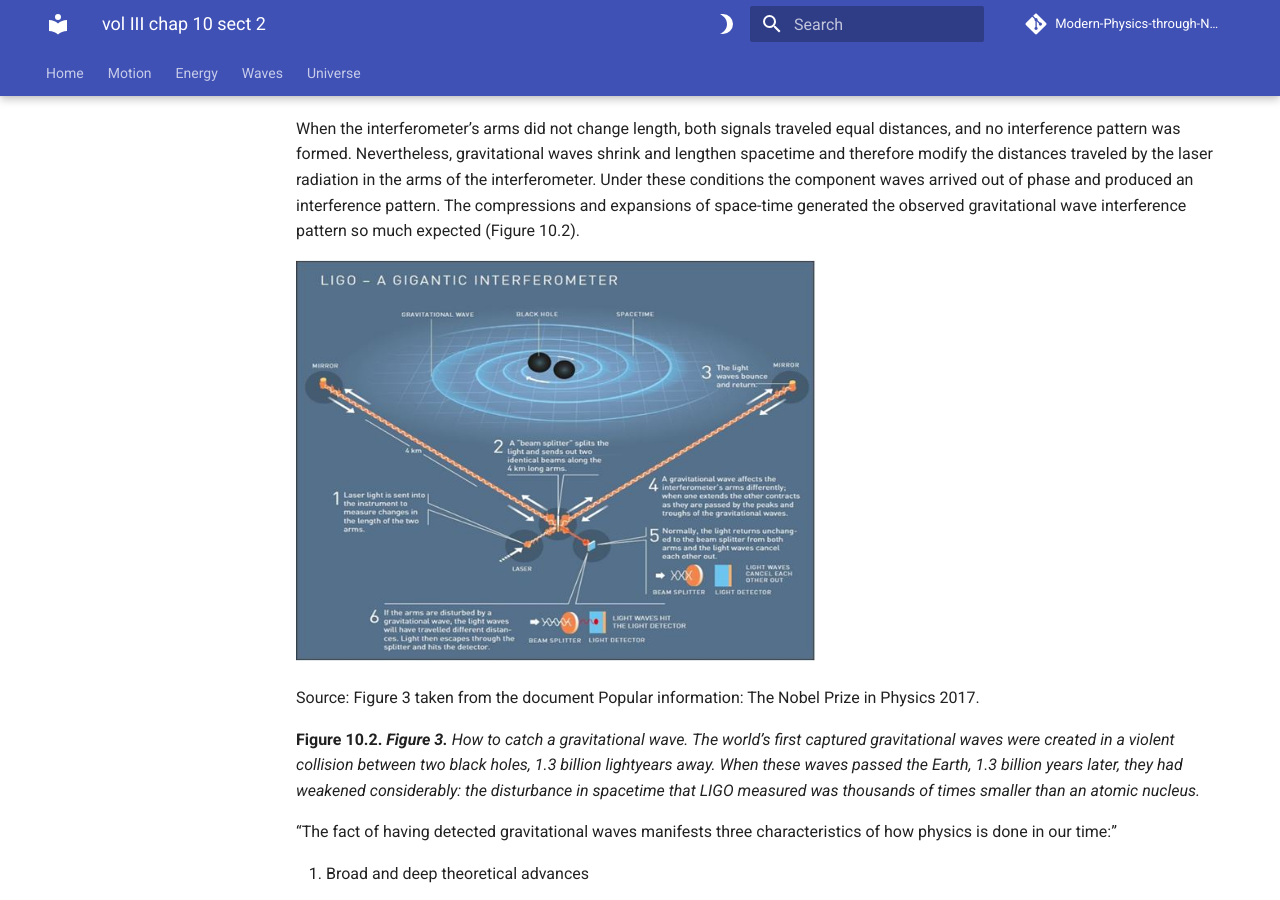
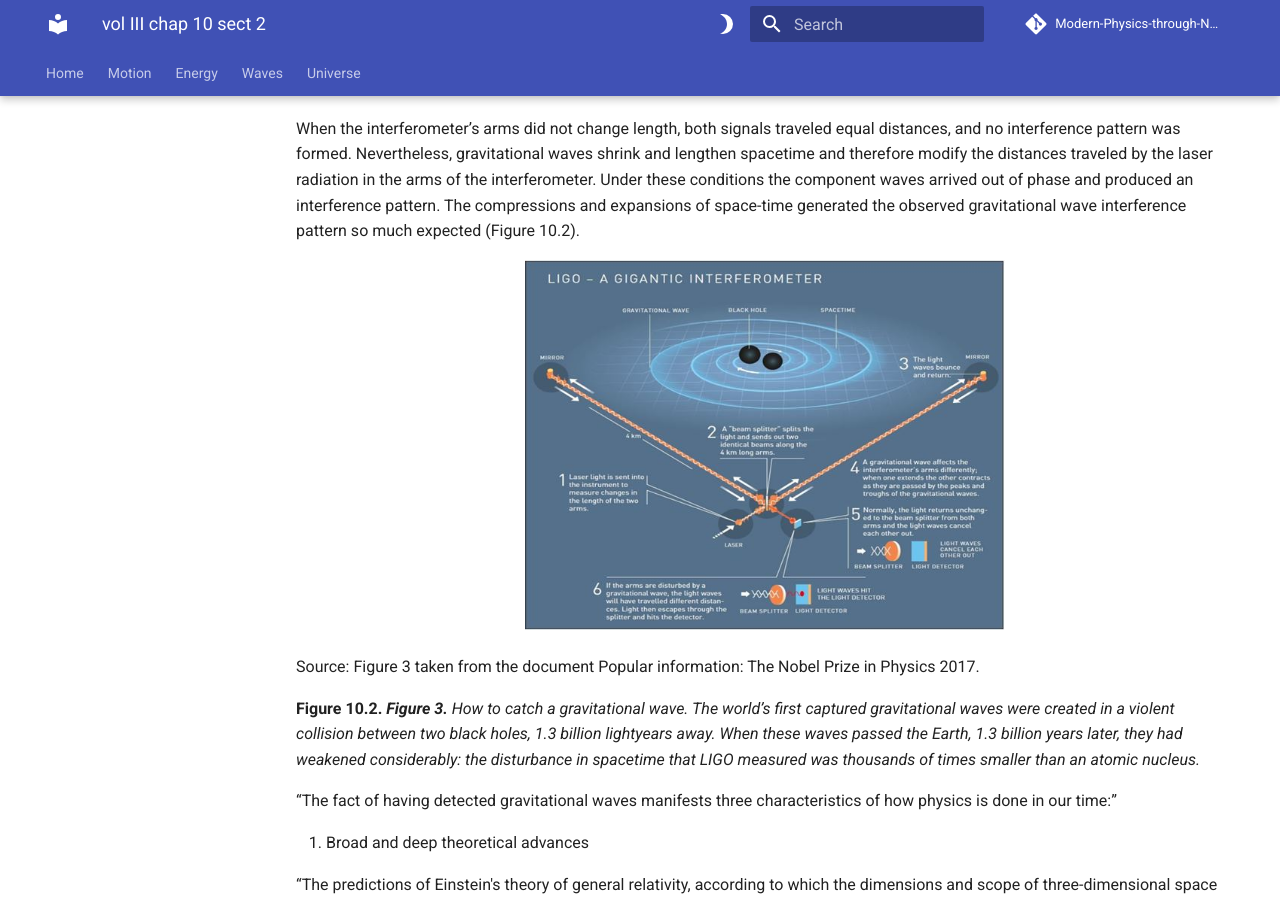
Before and after one commit to modphysnobel/modphysnobel.github.io, an MkDocs documentation site: the page built from docs/vol-III/vol-III-chap-10-sect-2.md, in a window 1280 px wide and 900 px high, scrolled down 1231 px. Built offline with MkDocs 1.6.1 and Material for MkDocs 9.7.7, drawn with Linux system fonts in a browser that asks for light colours; some web fonts are replaced; comment, search, counter and statistics services are not loaded.

Commit message:
Update vol-III-chap-10-sect-2.md

```diff
--- a/docs/vol-III/vol-III-chap-10-sect-2.md
+++ b/docs/vol-III/vol-III-chap-10-sect-2.md
@@ -55,7 +55,9 @@
 
 When the interferometer’s arms did not change length, both signals traveled equal distances, and no interference pattern was formed. Nevertheless, gravitational waves shrink and lengthen spacetime and therefore modify the distances traveled by the laser radiation in the arms of the interferometer. Under these conditions the component waves arrived out of phase and produced an interference pattern. The compressions and expansions of space-time generated the observed gravitational wave interference pattern so much expected (Figure 10.2).
 
-![Fig1](./figs/chap-10-sect-2-fig1.JPG){width="520"}
+<p align="center" width="100%">
+    <img width="480" src="https://github.com/modphysnobel/modphysnobel.github.io/blob/main/docs/vol-III/figs/chap-10-sect-2-fig1.JPG?raw=true">
+</p>
 
 Source: Figure 3 taken from the document Popular information: The Nobel Prize in Physics 2017.
 
```
